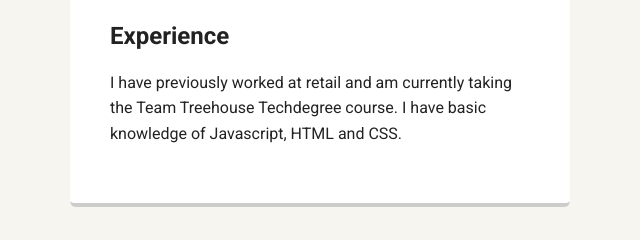
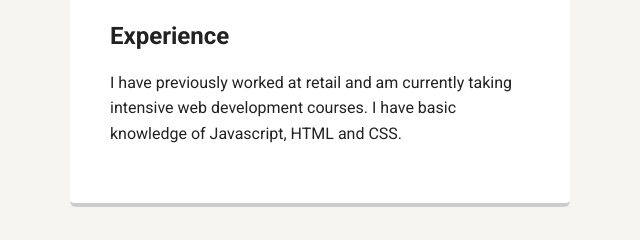
Before and after one commit to BryanWong92/personal-site-master, a plain HTML site: page experience.html in a window 1280 px wide. Shown: the part 538-778 px from the top of the page, 320-960 px from the left. Drawn offline with Linux system fonts and the light colour scheme; a web font is replaced by a local one.

Commit message:
Update experience.html

```diff
--- a/experience.html
+++ b/experience.html
@@ -25,7 +25,7 @@
     <main class="flex">
       <div class="card">
         <h2>Experience</h2>
-        <p>I have previously worked at retail and am currently taking the Team Treehouse Techdegree course. I have basic knowledge of Javascript, HTML and CSS. </p>
+        <p>I have previously worked at retail and am currently taking intensive web development courses. I have basic knowledge of Javascript, HTML and CSS. </p>
        </div>  </main>
     <footer>
       <ul>
```
